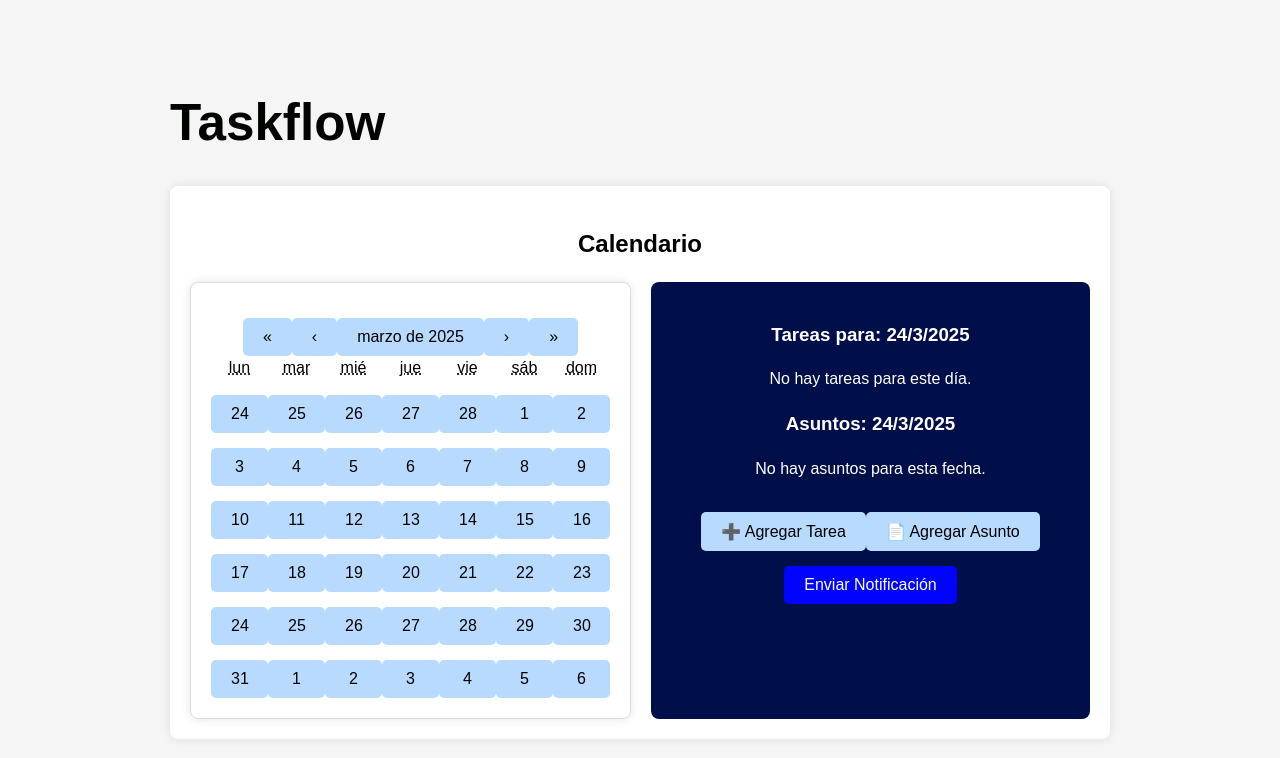
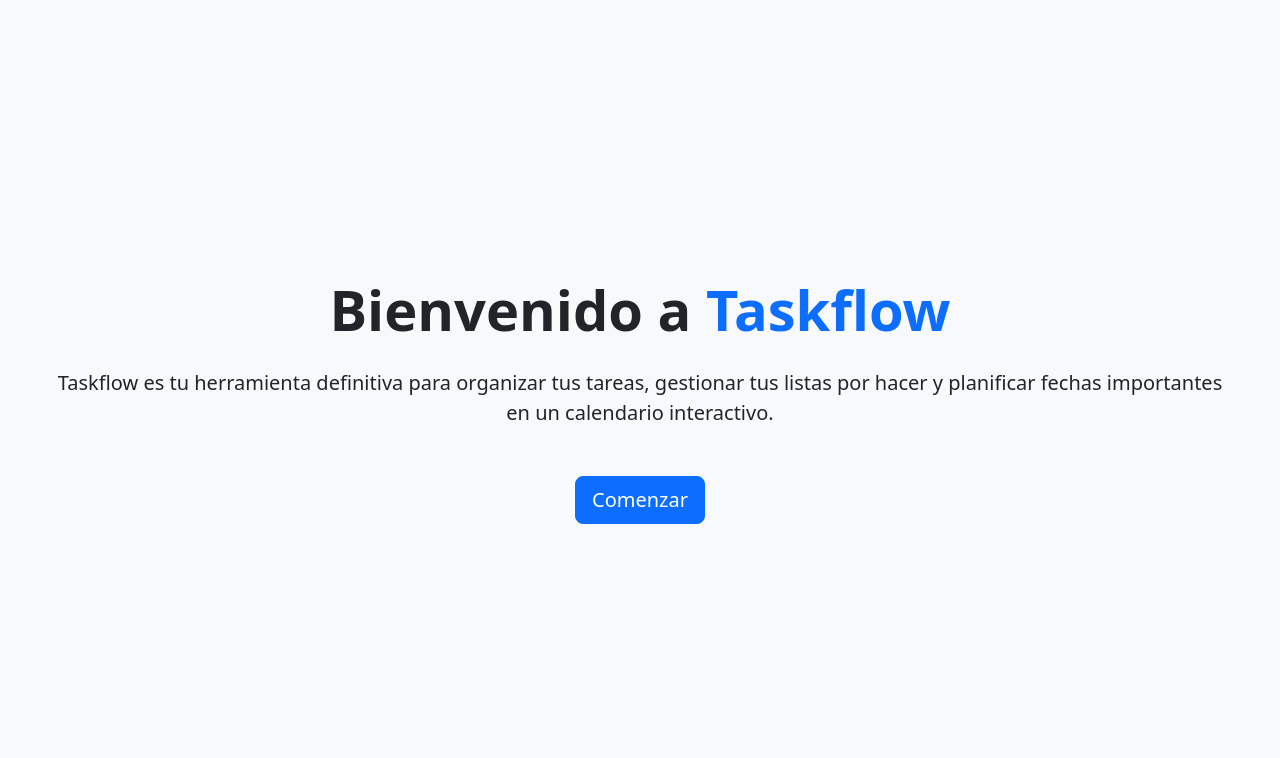
Before and after one commit to Z4ik0/Taskflow, a React (Vite) app: page / in a window 1280 px wide. Shown: the top 758 px of the page. Built offline with nearby package versions, Linux system fonts and the light colour scheme.

Commit message:
realizada la pag de bienvenida

```diff
--- a/package.json
+++ b/package.json
@@ -10,6 +10,7 @@
     "preview": "vite preview"
   },
   "dependencies": {
+    "bootstrap": "^5.3.3",
     "nodemon": "^3.1.9",
     "react": "^19.0.0",
     "react-calendar": "^5.1.0",
--- a/src/App.jsx
+++ b/src/App.jsx
@@ -1,12 +1,24 @@
-import { useState } from 'react'
-import React from "react";
+import React, { useState } from "react";
 import TaskCalendar from "./calendar";
+import Welcome from "./components/Welcome";
 
 function App() {
+  const [showWelcome, setShowWelcome] = useState(true);
+
+  const handleStart = () => {
+    setShowWelcome(false);
+  };
+
   return (
     <div className="App">
-      <h1 className="text-2xl font-bold text-center my-4">  Taskflow</h1>
-      <TaskCalendar />
+      {showWelcome ? (
+        <Welcome onStart={handleStart} />
+      ) : (
+        <>
+          <h1 className="text-center my-4">Taskflow</h1>
+          <TaskCalendar />
+        </>
+      )}
     </div>
   );
 }
--- /dev/null
+++ b/src/components/Welcome.jsx
@@ -0,0 +1,21 @@
+import React from "react";
+import "bootstrap/dist/css/bootstrap.min.css";
+
+function Welcome({ onStart }) {
+  return (
+    <div className="welcome-page text-center p-5 bg-light vh-100 d-flex flex-column justify-content-center align-items-center">
+      <h1 className="display-4 fw-bold mb-4">Bienvenido a <span className="text-primary">Taskflow</span></h1>
+      <p className="lead mb-5">
+        Taskflow es tu herramienta definitiva para organizar tus tareas, gestionar tus listas por hacer y planificar fechas importantes en un calendario interactivo.
+      </p>
+      <button
+        className="btn btn-primary btn-lg"
+        onClick={onStart}
+      >
+        Comenzar
+      </button>
+    </div>
+  );
+}
+
+export default Welcome;
```
Also changed, not shown: 1 other file (tests, documents, lock files or other folders).
